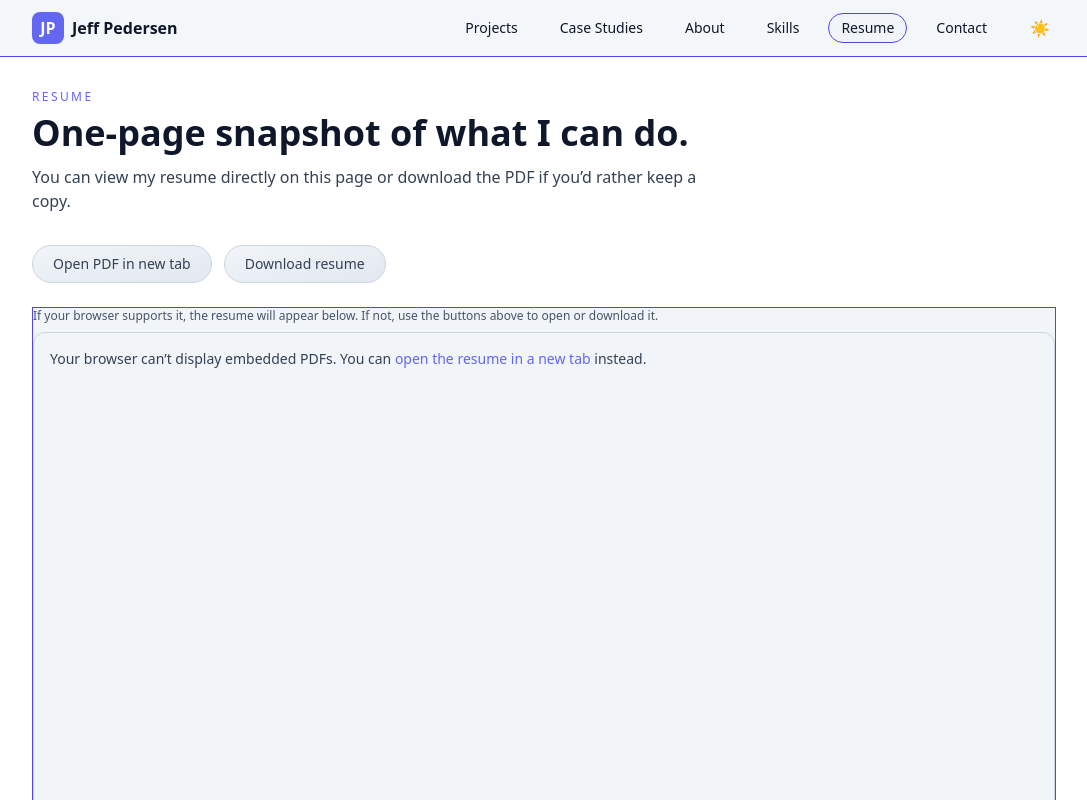
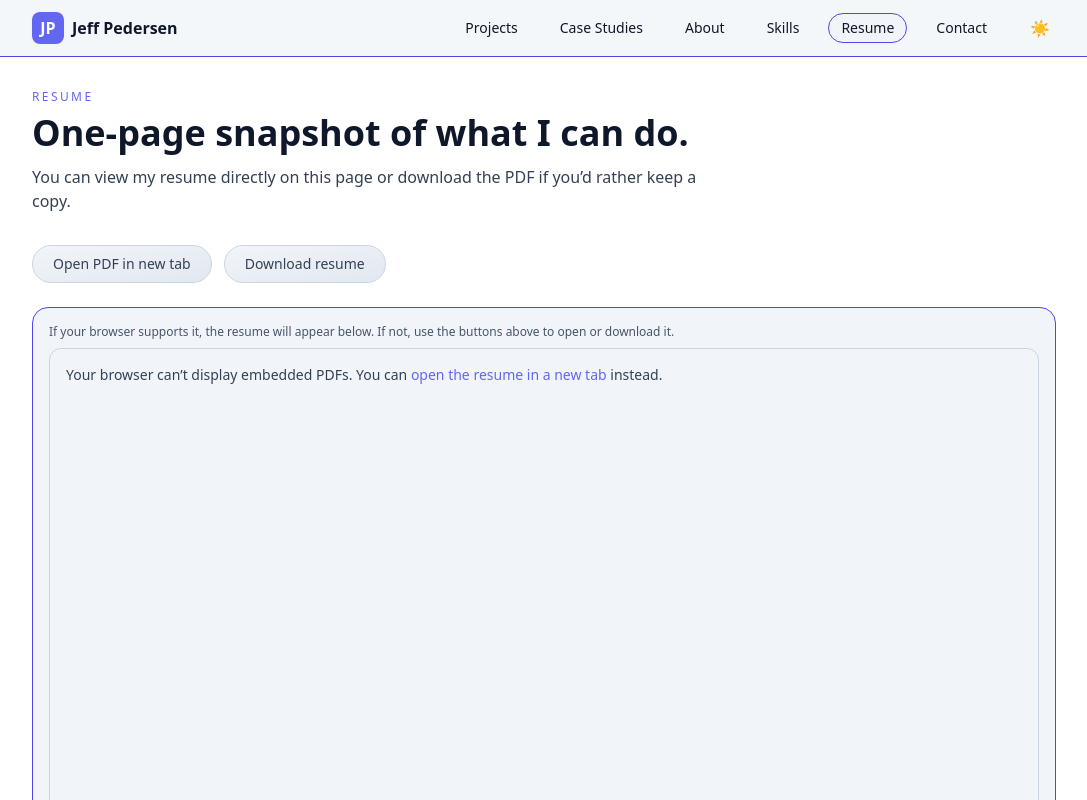
Before and after one commit to J-Pedersen/dev-portfolio, a React (Vite) app: page /resume in a window 1280 px wide. Shown: the top 800 px of the page, without its empty margins (96-1183 px from the left). Built offline with nearby package versions, Linux system fonts and the light colour scheme; the HTML template or start-up script is replaced by a standard one.

Commit message:
added rounded corners to the resume viewer

```diff
--- a/src/pages/Resume.jsx
+++ b/src/pages/Resume.jsx
@@ -38,6 +38,7 @@ const Resume = () => {
       {/* Viewer container */}
       <div
         className="
+        rounded-2xl p-4 gap-3 transition
         border
         border-brand-soft
         bg-slate-100
```
